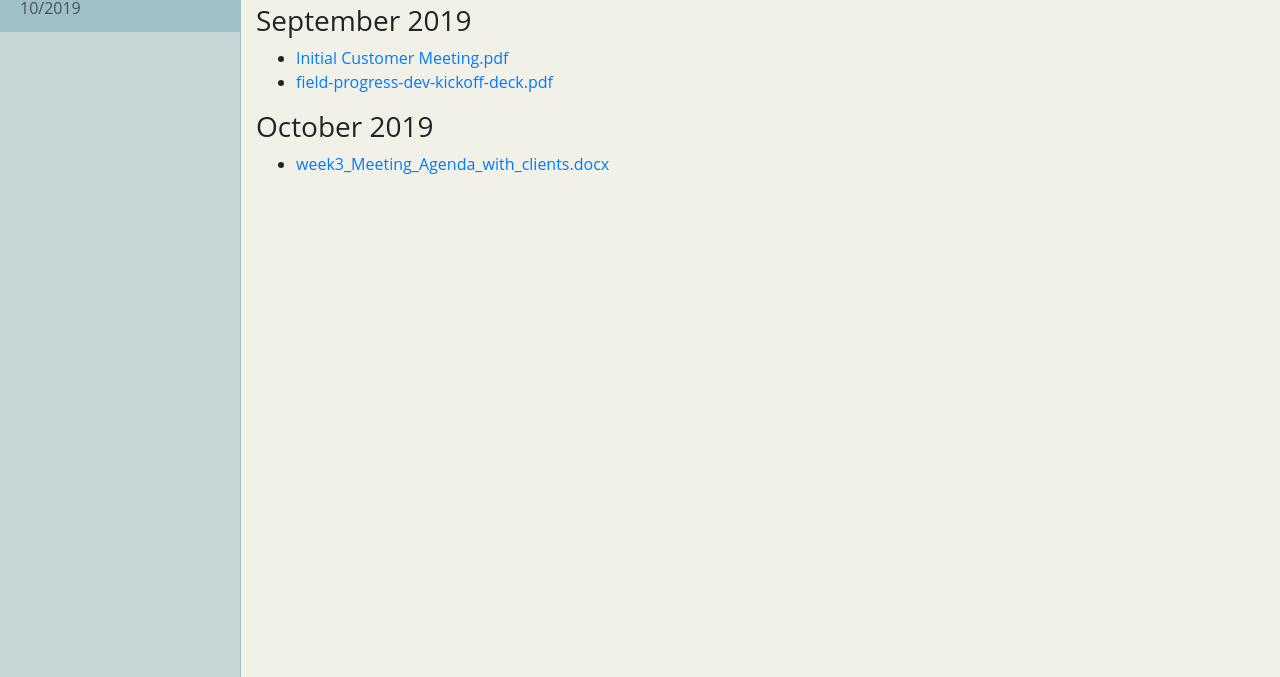
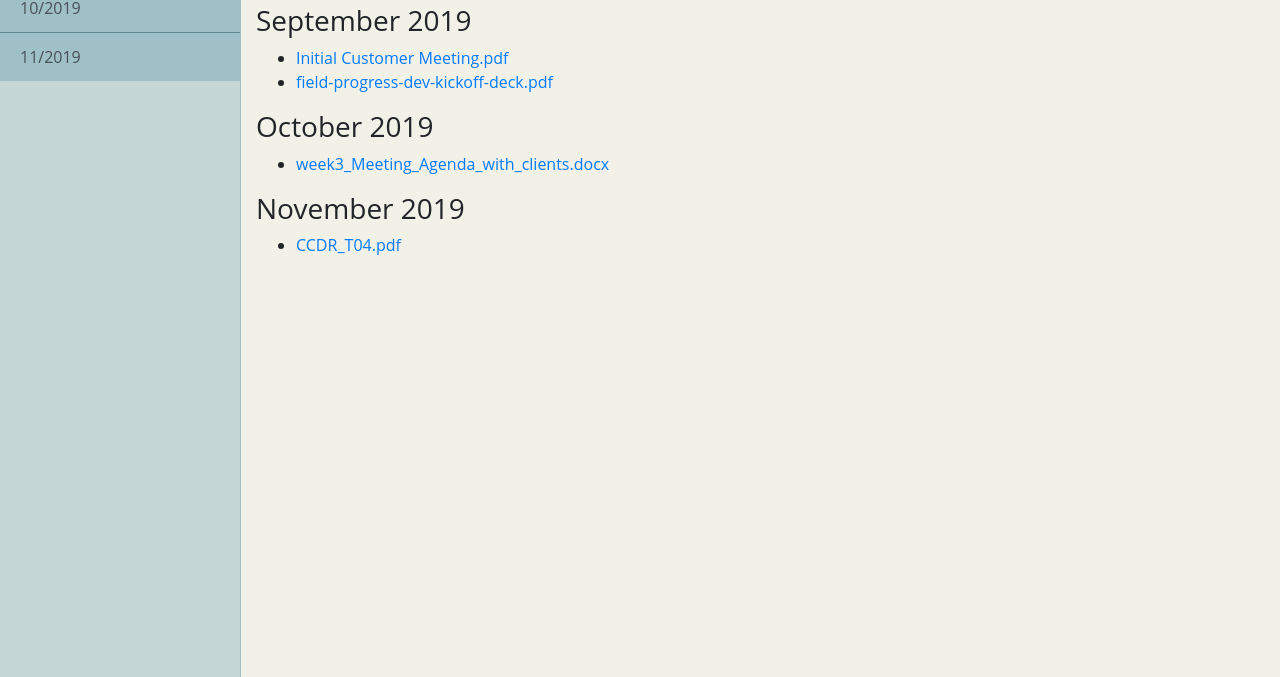
Before and after one commit to kgrimes2/CS577a-Fall2019-Team04, a website: page CMN/index.html in a window 1280 px wide. Shown: the part 123-800 px from the top of the page. Drawn offline with Linux system fonts and the light colour scheme.

Commit message:
Add CCDR

```diff
--- a/CMN/index.html
+++ b/CMN/index.html
@@ -28,6 +28,7 @@
       <div class="list-group list-group-flush">
           <a href="#sep19" class="list-group-item list-group-item-action bg-light">09/2019</a>
           <a href="#oct19" class="list-group-item list-group-item-action bg-light">10/2019</a>
+          <a href="#nov19" class="list-group-item list-group-item-action bg-light">11/2019</a>
       </div>
     </div>
     <!-- /#sidebar-wrapper -->
@@ -95,6 +96,14 @@
           </ul>
       </div>
 
+      <a name="nov19"></a>
+      <div class="container-fluid">
+          <h3>November 2019</h3>
+          <ul>
+              <li><a href="./CCDR_T04.pdf">CCDR_T04.pdf</a></li>
+          </ul>
+      </div>
+
   </div>
   <!-- /#wrapper -->
 
```
Also changed, not shown: index.html (+1 -0 lines), 1 other file.
